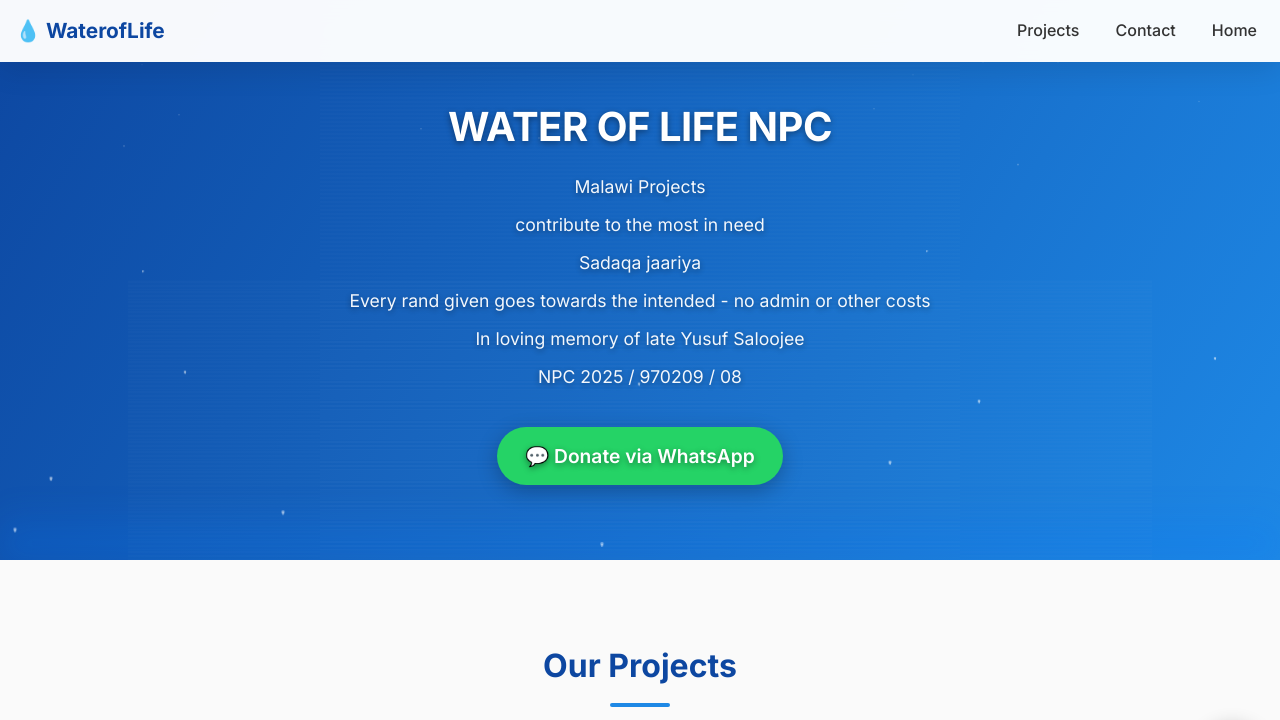
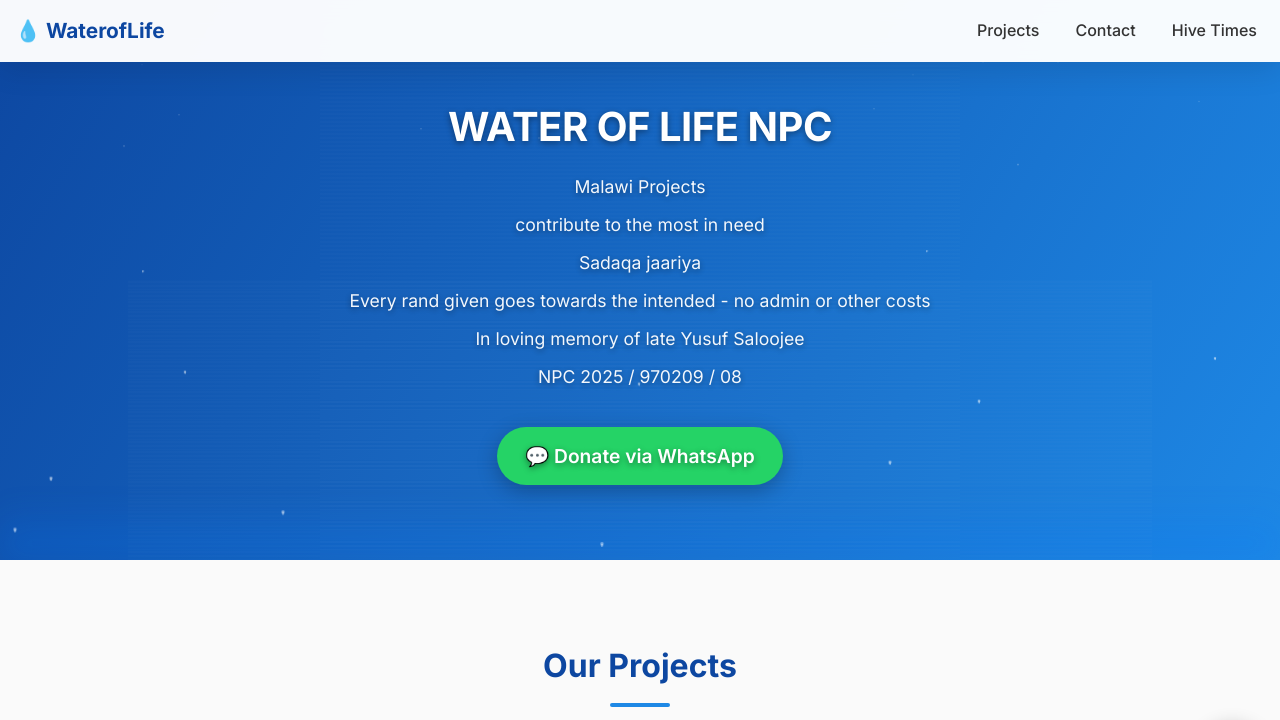
Before and after one commit to aadildhorat-cloud/wateroflife, a plain HTML site: page index.html in a window 1280 px wide. Shown: the top 720 px of the page. Drawn offline with Linux system fonts and the light colour scheme.

Commit message:
Add files via upload

```diff
--- a/index.html
+++ b/index.html
@@ -443,7 +443,7 @@
     <div class="nav-menu">
       <a href="#projects" class="nav-link">Projects</a>
       <a href="#contact" class="nav-link">Contact</a>
-      <a href="index.html" class="nav-link">Home</a>
+      <a href="https://hivetimes.co.za/" class="nav-link">Hive Times</a>
     </div>
     <!-- Theme toggle button has been removed as requested -->
   </nav>
```
